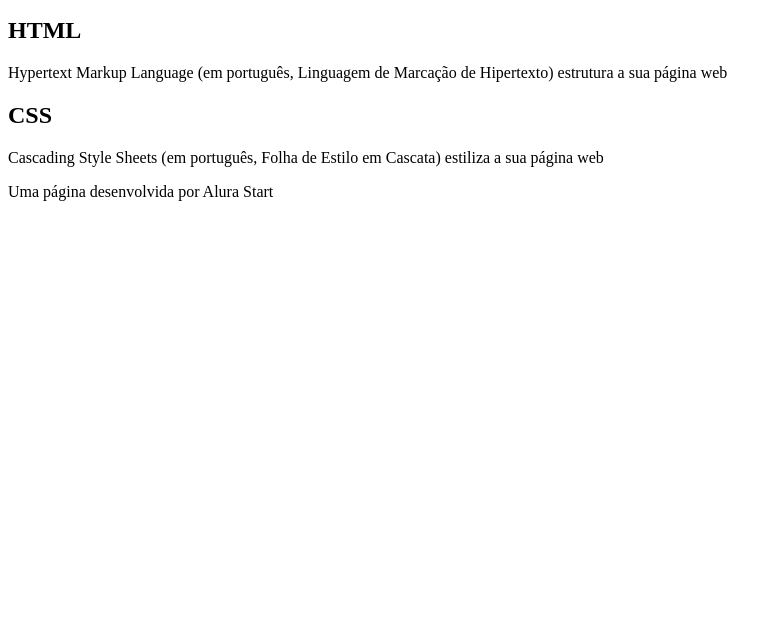
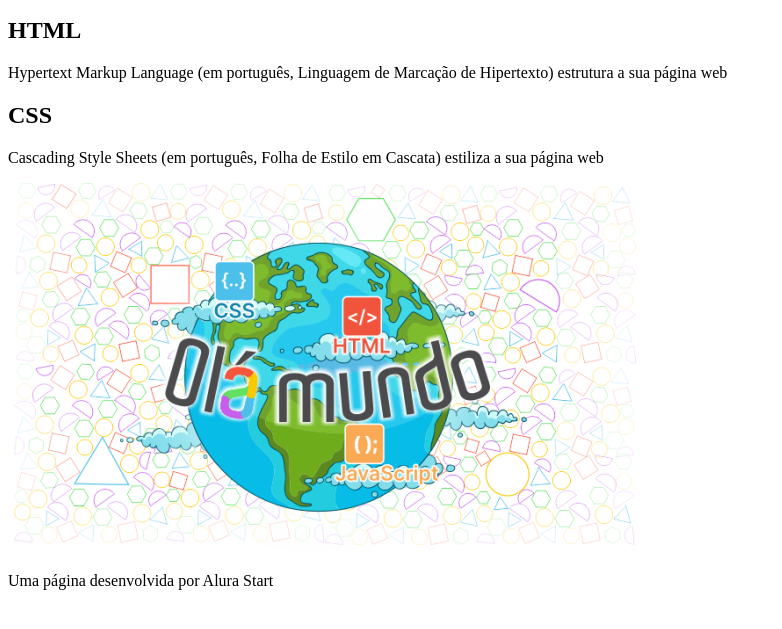
Before and after one commit to JunglausDouglas/Hello-World, a plain HTML site: page index.html in a window 1280 px wide. Shown: the part 101-730 px from the top of the page, without its empty margins (0-782 px from the left). Drawn offline with Linux system fonts and the light colour scheme.

Commit message:
Add files via upload

```diff
--- a/index.html
+++ b/index.html
@@ -18,12 +18,13 @@
 
         <h2>CSS</h2>
         <P>Cascading Style Sheets (em português, Folha de Estilo em Cascata) estiliza a sua página web</P>
-
+        <img src="Olá Mundo.png" alt="Imagens com figuras geométricas ao fundo e uma figura do planeta Terra a frente, com a inscrição Olá Mundo em letras coloridas ">
  </section>
 
  <footer>
     <p>Uma página desenvolvida por Alura Start</p>
 
+
  </footer>
 </body>
 </html>
```
Also changed, not shown: Olá Mundo.png (added).
